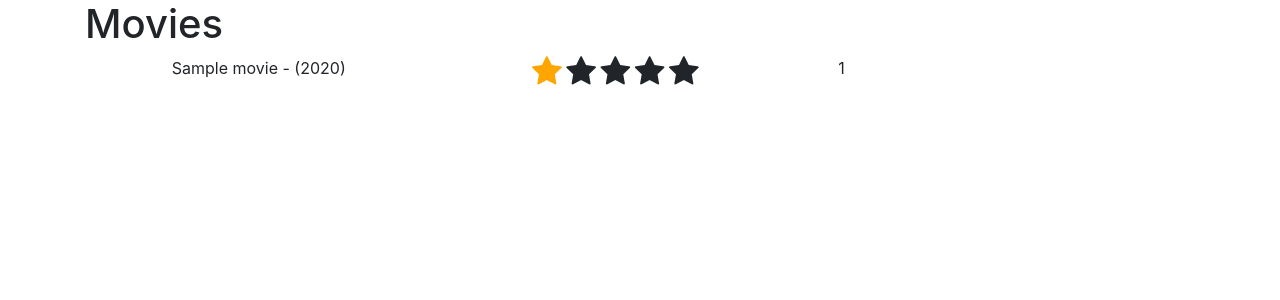
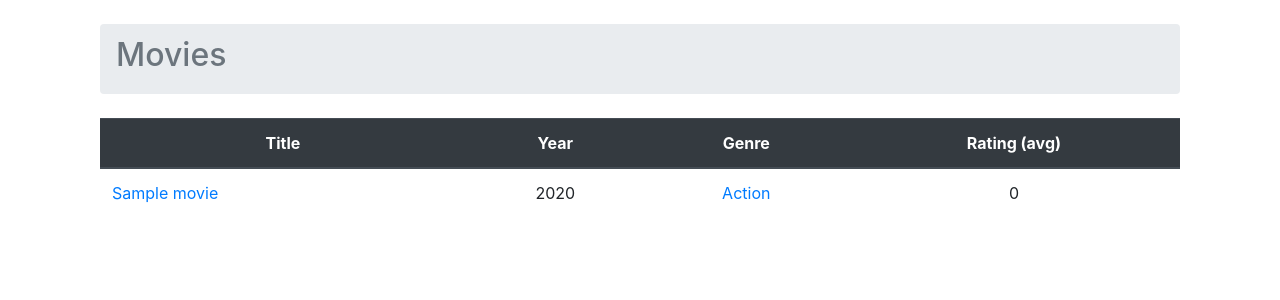
Before and after one commit to gorkemarslan/Django-Movie-Database, a Django app: page /movies/ in a window 1280 px wide. Shown: the top 300 px of the page. Run offline with Django 3.2, Linux system fonts and the light colour scheme; data comes from the database, SQL or seed files in the repository; tables that the repository leaves empty hold one stand-in row (values such as "Sample post"); some libraries are stand-ins or nearby versions.

Commit message:
Movie list and recommendations are made with bootstrap now.

```diff
--- a/templates/movies/movie_list.html
+++ b/templates/movies/movie_list.html
@@ -13,17 +13,42 @@
 
 {% block title %}Movies{% endblock title %}
 {% block content %}
-    <h1>Movies</h1>
-<ul style="list-style: none;">
-{% for movie in movie_list %}
 
-    <div class="col text-center">
-        <li>
-            <div class="row movie" id="{{ movie.movie_id }}">
-                 <div class="col-3">
-                    {{ movie.title }} - ({{ movie.year }})
-                </div>
-                <div class="col-5 rating">
+<div class="container">
+      <ol class="breadcrumb my-4">
+        <li class="breadcrumb-item active"><h2>Movies</h2></li>
+      </ol>
+      <table class="table">
+        <thead class="thead-dark">
+          <tr align="center">
+            <th>Title</th>
+            <th>Year</th>
+            <th>Genre</th>
+            <th>Rating (avg)</th>
+             {% if user.is_authenticated %}
+                <th>Rate it!</th>
+             {% endif %}
+          </tr>
+        </thead>
+        <tbody>
+          {% for movie in movie_list %}
+            <tr>
+              <td><a href="#">{{ movie.title }}</a></td>
+              <td align="center">{{ movie.year }}</td>
+              <td align="center">
+                  {% for genre in movie.genre.all %}
+                    {% if forloop.last %}
+                        <a href="#">{{ genre }}</a>
+                    {% else %}
+                         <a href="#">{{ genre }}</a>,
+                    {% endif %}
+                  {% endfor %}
+              </td>
+              <td align="center">0</td>
+              {% if user.is_authenticated %}
+              <td nowrap="nowrap">
+                  <div id="{{ movie.movie_id }}">
+                  <div class="col-5 rating">
                     <form class="rate-form" action="" method="POST">
                         {% csrf_token %}
                         {% if movie.user_rating.first.user_rating >= 1 %}
@@ -57,20 +82,16 @@
                         {% endif %}
                     </form>
                 </div>
-                {{ movie.user_rating.first.user_rating }}
-            </div>
-
-
-        </li>
+              </div>
+              </td>
+              {% endif %}
+            </tr>
+          {% endfor %}
+        </tbody>
+      </table>
     </div>
-{% empty %}
-    <li>No movie yet.</li>
-{% endfor %}
-
-</ul>
-
-{% include "movies/pagination.html" %}
-
+    <br>
+    {% include "movies/pagination.html" %}
     <!-- jQuery first, then Popper.js, then Bootstrap JS -->
     <script src="https://code.jquery.com/jquery-3.5.1.min.js"></script>
     <script src="https://cdn.jsdelivr.net/npm/popper.js@1.16.1/dist/umd/popper.min.js"></script>
```
Also changed, not shown: templates/movies/movie_recommendation.html (+48 -4 lines).
